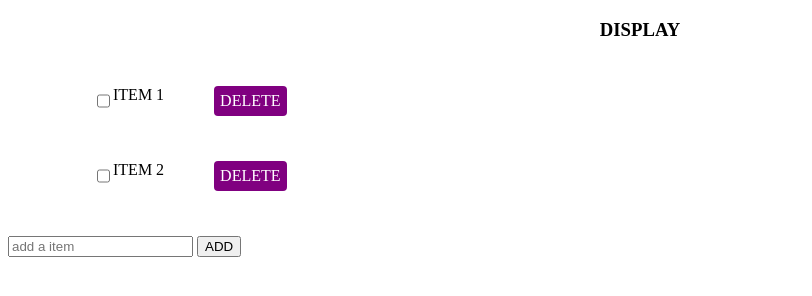
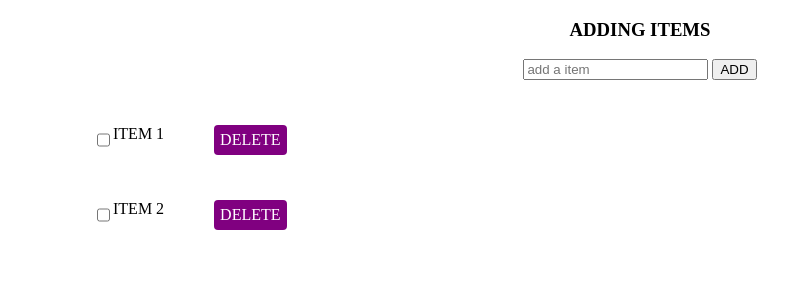
Before and after one commit to ssingh55/mount_blue_3, a plain HTML site: page index.html in a window 1280 px wide. Shown: the whole page, without its empty margins (0-812 px from the left). Drawn offline with Linux system fonts and the light colour scheme.

```diff
--- a/index.html
+++ b/index.html
@@ -14,8 +14,19 @@
     <!-- <input type="text" onclick="add()" id="add">
  		<label for="add"><button>ADD</button></label> -->
     <!-- <button>DELETE</button> -->
+
+
+
     <div id="list-item">
-        <h3 class="title">DISPLAY</h3>
+        <h3 class="title">ADDING ITEMS</h3>
+        <div>
+        <form action="" id="add-item">
+            <input type="text" name="" placeholder="add a item" id="item">
+            <button>ADD</button>
+        </form>
+        </div>
+        <div>
+            <h2></h2>
         <ul>
             <li class="box-design">
                 <input type="checkbox" id="strike">
@@ -49,11 +60,9 @@
                 <span class="delete">DELETE</span>
             </li> -->
         </ul>
+        </div>
     </div>
-    <form action="" id="add-item">
-        <input type="text" name="" placeholder="add a item">
-        <button>ADD</button>
-    </form>
+
     <script src="app.js"></script>
 </body>
 
--- a/style.css
+++ b/style.css
@@ -11,7 +11,16 @@
 	display: flex;
 }
 
+.list-item div:nth-child(1) button{
+	background-color: red;
+}
+
 .title{
+	text-align: center;
+}
+
+
+#add-item{
 	text-align: center;
 }
 
```
Also changed, not shown: app.js (+44 -0 lines).
